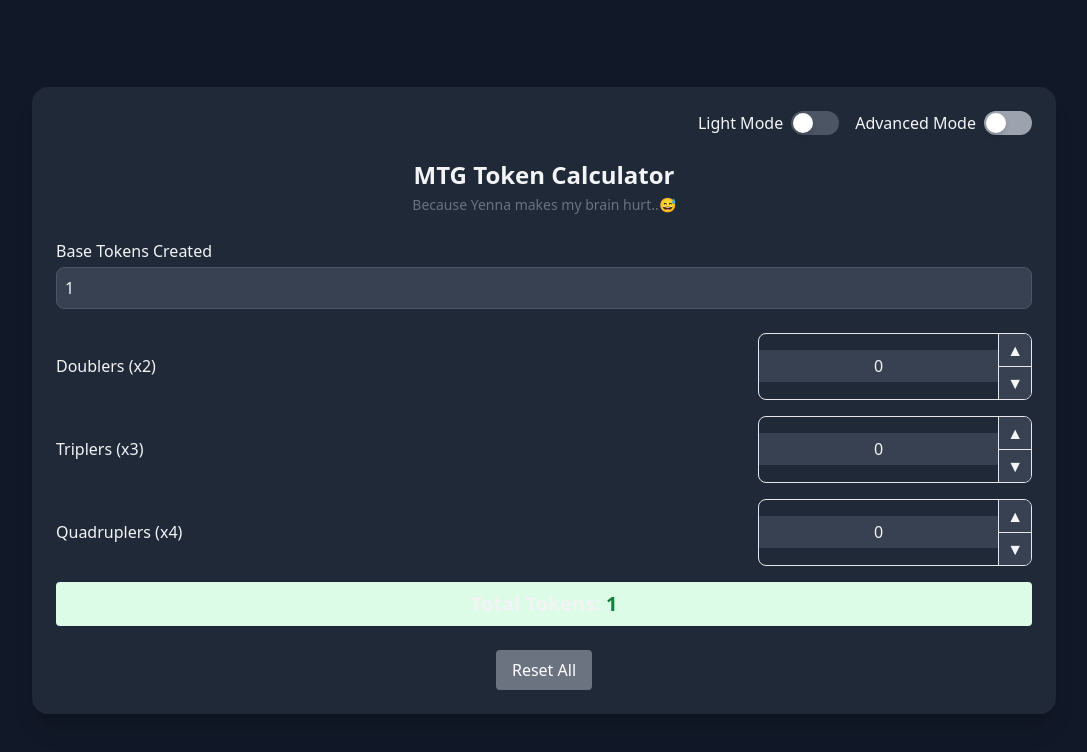
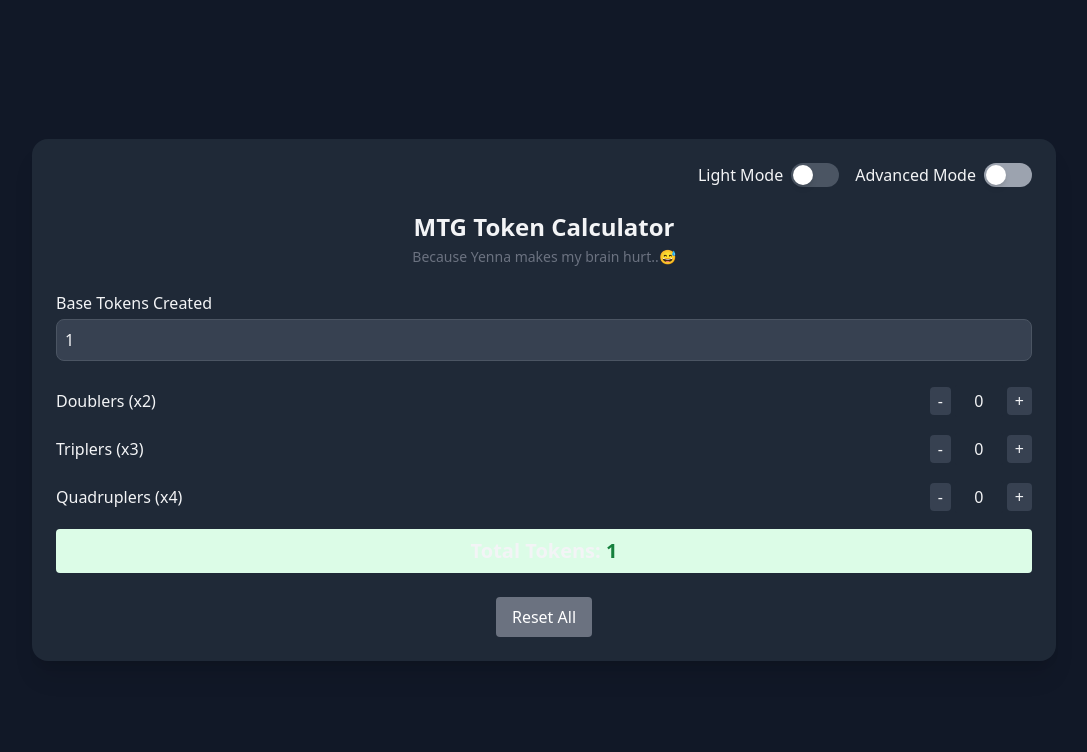
Before and after one commit to Whuki/mtg-token-calculator, a React (Vite) app: page / in a window 1280 px wide. Shown: the top 752 px of the page, without its empty margins (96-1183 px from the left). Built offline with nearby package versions, Linux system fonts and the light colour scheme.

Commit message:
Updated css v3

```diff
--- a/src/App.jsx
+++ b/src/App.jsx
@@ -154,7 +154,7 @@
                             )
                           );
                         }}
-                        className={`p-1 border rounded-lg focus:outline-none focus:ring-2 w-full md:w-auto min-w-[120px]
+                        className={`p-1 rounded-lg focus:outline-none focus:ring-2 w-full md:w-auto min-w-[120px]
                           ${darkMode ? "bg-gray-700 border-gray-600 text-gray-100 focus:ring-blue-400"
                                      : "bg-white border-gray-300 text-gray-900 focus:ring-blue-400"}`}
                       >
--- a/src/CustomQuantityInput.jsx
+++ b/src/CustomQuantityInput.jsx
@@ -5,36 +5,34 @@
   const decrement = () => onChange(value > 0 ? value - 1 : 0);
 
   return (
-    <div className="flex items-center w-full md:w-auto border rounded-lg overflow-hidden">
+    <div className="flex items-center justify-center space-x-1">
+      <button
+        type="button"
+        onClick={decrement}
+        className={`px-2 py-0.5 rounded transition-colors ${
+          darkMode ? "bg-gray-700 text-gray-100 hover:bg-gray-600" : "bg-gray-200 text-gray-900 hover:bg-gray-300"
+        }`}
+      >
+        -
+      </button>
       <input
         type="number"
         value={value}
         onChange={(e) => onChange(Number(e.target.value))}
-        className={`flex-1 p-1 text-center focus:outline-none focus:ring-2 transition-all duration-200
-          ${darkMode ? "bg-gray-700 border-gray-600 text-gray-100 focus:ring-blue-400"
-                     : "bg-white border-gray-300 text-gray-900 focus:ring-blue-400"}`}
         min={0}
+        className={`w-12 text-center p-1 rounded-sm focus:outline-none focus:ring-1
+          ${darkMode ? "bg-gray-800 text-gray-100 border-gray-700 focus:ring-blue-400"
+                     : "bg-white text-gray-900 border-gray-300 focus:ring-blue-400"}`}
       />
-      <div className="flex flex-col border-l divide-y">
       <button
         type="button"
         onClick={increment}
-          className={`px-2 py-1 hover:bg-gray-500 transition-colors ${
-            darkMode ? "bg-gray-700 text-gray-100" : "bg-gray-200 text-gray-900"
+        className={`px-2 py-0.5 rounded transition-colors ${
+          darkMode ? "bg-gray-700 text-gray-100 hover:bg-gray-600" : "bg-gray-200 text-gray-900 hover:bg-gray-300"
         }`}
       >
-          ▲
+        +
       </button>
-        <button
-          type="button"
-          onClick={decrement}
-          className={`px-2 py-1 hover:bg-gray-500 transition-colors ${
-            darkMode ? "bg-gray-700 text-gray-100" : "bg-gray-200 text-gray-900"
-          }`}
-        >
-          ▼
-        </button>
-      </div>
     </div>
   );
 }
```
Lines whose indentation alone changed are shown as unchanged.
